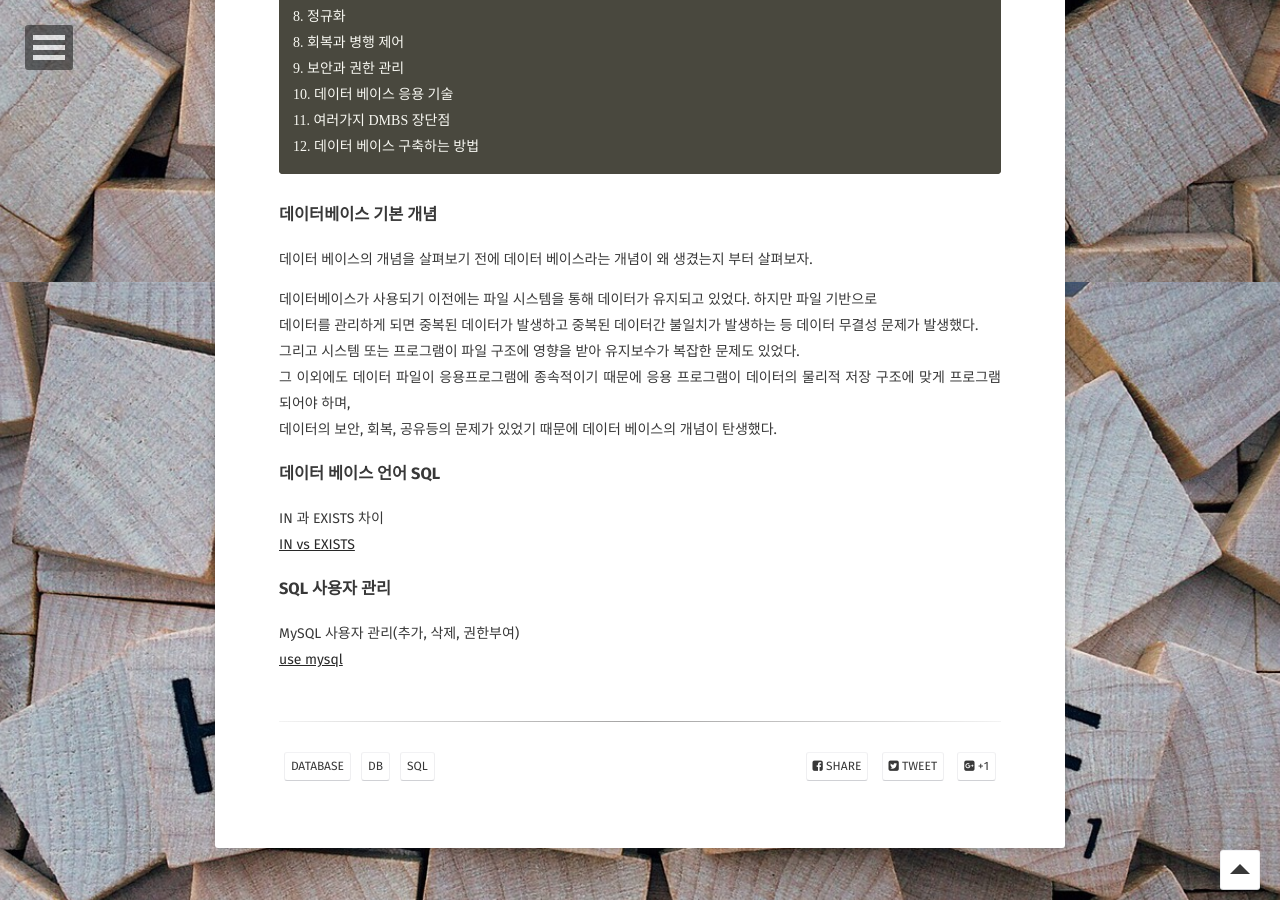
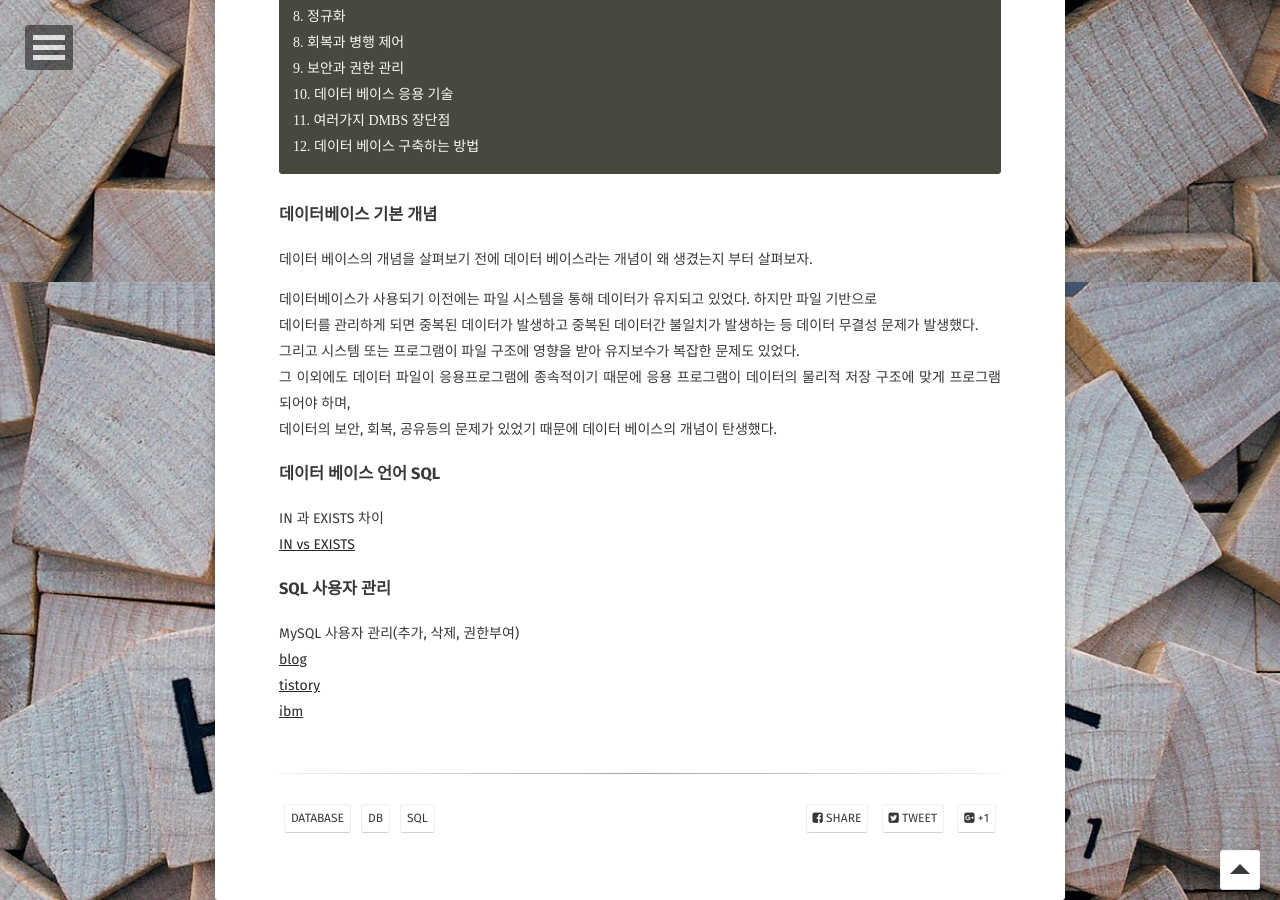
Before and after one commit to Jungjihyuk/JH_Life, a Jekyll site: the page built from _posts/2019-03-16-database.md, in a window 1280 px wide and 900 px high, scrolled down 618 px. Built offline with Jekyll 4.4.1, drawn with Linux system fonts in a browser that asks for light colours; some web fonts are replaced; comment, search, counter and statistics services are not loaded.

Commit message:
내용 추가

```diff
--- a/_posts/2019-03-16-database.md
+++ b/_posts/2019-03-16-database.md
@@ -45,4 +45,6 @@ IN 과 EXISTS 차이 <br>
 ### SQL 사용자 관리
 
 MySQL 사용자 관리(추가, 삭제, 권한부여)<br>
-[use mysql](https://blog.opid.kr/237)
+[blog](https://blog.opid.kr/237)<br>
+[tistory](https://dinggur.tistory.com/112)<br>
+[ibm](https://www.ibm.com/support/knowledgecenter/ko/SSEPGG_10.5.0/com.ibm.db2.luw.sql.ref.doc/doc/r0000925.html)
```
